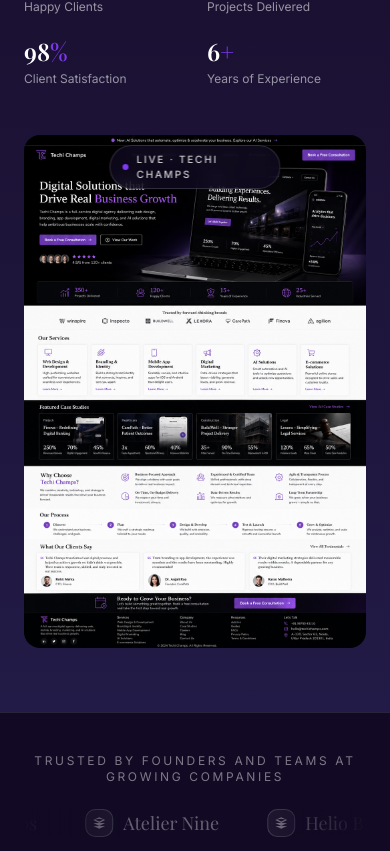
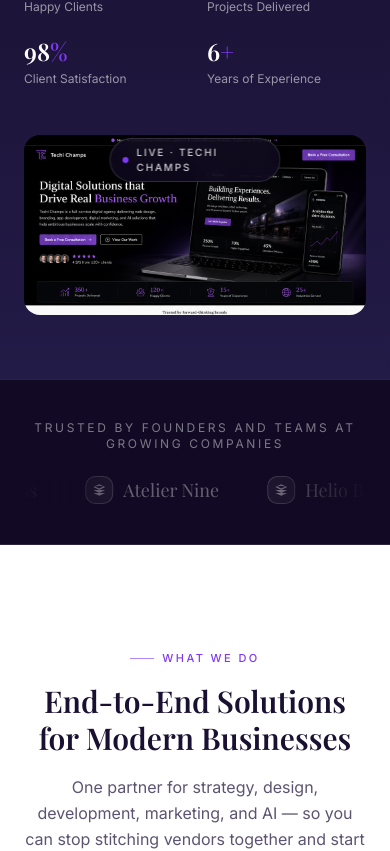
Before and after one commit to nhklogistics2-byte/TECHICHAMPS, a Next.js app: page / in a window 390 px wide. Shown: the part 797-1648 px from the top of the page. Built offline with nearby package versions, Linux system fonts and the light colour scheme.

Commit message:
Crop reference image to hero portion only (laptop+phone, no services section)

```diff
--- a/src/components/site/hero-visual.tsx
+++ b/src/components/site/hero-visual.tsx
@@ -28,10 +28,10 @@ export function HeroVisual(_props: HeroVisualProps) {
       transition={{ duration: 0.8, delay: 0.2, ease: [0.22, 1, 0.36, 1] }}
       className="relative mx-auto w-full max-w-[600px]"
     >
-      {/* The reference image — laptop + phone showing Techi Champs website */}
+      {/* The cropped reference image — hero section only (laptop + phone) */}
       <div className="relative overflow-hidden rounded-2xl">
         <img
-          src="/hero-reference.png"
+          src="/hero-cropped.png"
           alt="Techi Champs website displayed on laptop and phone — Building Experiences, Delivering Results"
           className="w-full h-auto object-cover"
           priority
```
Also changed, not shown: public/hero-cropped.png (added).
